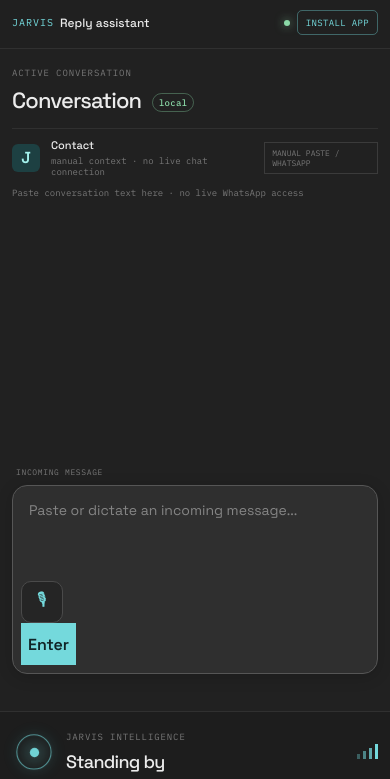
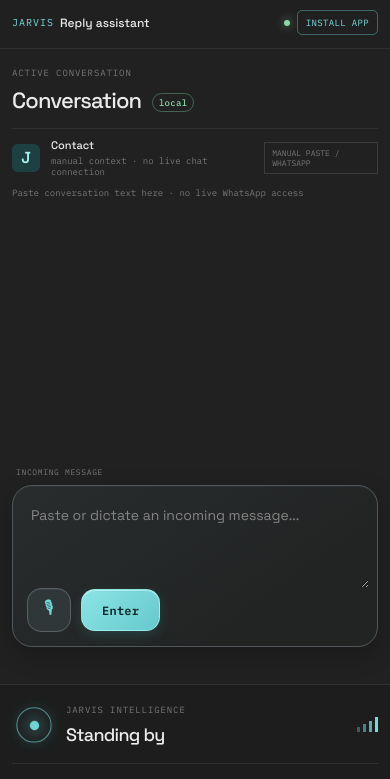
Before and after one commit to jonathanolum415-lab/jarvis-reply-assistant, a website built with Vite: page index.html in a window 390 px wide. Shown: the part 62-841 px from the top of the page. Built offline with nearby package versions, Linux system fonts and the light colour scheme; files whose address does not match are found by name.

Commit message:
Polish message composer and microphone layout

```diff
--- a/styles.css
+++ b/styles.css
@@ -185,19 +185,19 @@ button:focus-visible, input:focus-visible, textarea:focus-visible { outline: 2px
 
 .composer-wrap { width: min(var(--content-width), calc(100% - 48px)); margin: 0 auto; padding: 0 0 19px; }
 .composer-label { align-items: center; gap: 7px; margin: 0 0 8px 4px; color: var(--faint); font-size: 8px; letter-spacing: .08em; text-transform: uppercase; }
-.composer { overflow: hidden; border: 1px solid #565656; border-radius: 15px; background: var(--surface-soft); box-shadow: 0 3px 16px rgba(0, 0, 0, .16); transition: border-color .2s, box-shadow .2s; }
-.composer:focus-within { border-color: rgba(116, 217, 220, .7); box-shadow: 0 0 0 3px rgba(116, 217, 220, .08); }
-textarea { display: block; width: 100%; padding: 14px 16px 10px; resize: none; color: var(--text); background: transparent; border: 0; outline: 0; font-size: 14px; line-height: 1.55; }
+.composer { overflow: hidden; border: 1px solid #50585b; border-radius: 20px; background: linear-gradient(145deg, #292c2d, #222424 72%); box-shadow: 0 8px 24px rgba(0, 0, 0, .22), inset 0 1px rgba(255, 255, 255, .035); transition: border-color .2s, box-shadow .2s, transform .2s; }
+.composer:focus-within { border-color: rgba(116, 217, 220, .78); box-shadow: 0 0 0 3px rgba(116, 217, 220, .1), 0 10px 28px rgba(0, 0, 0, .25); }
+textarea { display: block; width: 100%; min-height: 102px; padding: 18px 18px 14px; resize: vertical; color: var(--text); background: transparent; border: 0; outline: 0; font-size: 14px; line-height: 1.65; }
 textarea::placeholder, input::placeholder { color: #858585; }
-.composer-actions { justify-content: flex-start; padding: 6px 8px 8px; }
-.composer-left-actions { width: 100%; justify-content: flex-start; }
+.composer-actions { justify-content: flex-start; padding: 0 14px 14px; }
+.composer-left-actions { display: flex; width: 100%; align-items: center; justify-content: flex-start; gap: 10px; }
 .composer-input-row { display: flex; align-items: stretch; gap: 8px; padding-right: 8px; }
 .composer-input-row textarea { min-width: 0; flex: 1; }
-.dictation-button { width: 42px; height: 42px; flex: 0 0 42px; align-self: center; display: grid; place-items: center; color: var(--accent); background: #252525; border: 1px solid #4a4a4a; border-radius: 10px; cursor: pointer; font-size: 17px; transition: .2s; }
-.dictation-button:hover, .dictation-button.listening { color: var(--accent-strong); background: #164144; border-color: var(--accent); box-shadow: 0 0 0 3px rgba(116, 217, 220, .08); }
+.dictation-button { width: 44px; height: 44px; flex: 0 0 44px; display: grid; place-items: center; color: var(--accent); background: #303738; border: 1px solid #566365; border-radius: 14px; cursor: pointer; font-size: 17px; box-shadow: inset 0 1px rgba(255, 255, 255, .06); transition: .2s; }
+.dictation-button:hover, .dictation-button.listening { color: var(--accent-strong); background: #164144; border-color: var(--accent); box-shadow: 0 0 0 3px rgba(116, 217, 220, .1); }
 .dictation-button:disabled { opacity: .45; cursor: not-allowed; }
-.primary-button { color: var(--accent-ink); background: var(--accent); border: 1px solid var(--accent); font-weight: 600; }
-.primary-button:hover { background: var(--accent-strong); transform: translateY(-1px); }
+.primary-button { min-height: 44px; padding: 0 20px; color: #102526; background: linear-gradient(135deg, #8ce4e5, #65c9cc); border: 1px solid rgba(186, 255, 255, .45); border-radius: 14px; cursor: pointer; font: 600 12px var(--mono); letter-spacing: .02em; box-shadow: 0 4px 12px rgba(73, 195, 198, .17), inset 0 1px rgba(255, 255, 255, .38); transition: .2s; }
+.primary-button:hover { background: linear-gradient(135deg, #a0f1f1, #73d8da); box-shadow: 0 6px 17px rgba(73, 195, 198, .25); transform: translateY(-1px); }
 .primary-button:disabled { opacity: .55; cursor: wait; transform: none; }
 .shortcut { color: var(--faint); font-size: 9px; }
 .voice-status { min-height: 16px; margin: 7px 4px 0; color: var(--accent); font: 9px var(--mono); line-height: 1.5; }
@@ -294,7 +294,7 @@ textarea::placeholder, input::placeholder { color: #858585; }
   .new-chat-button { top: calc(8px + env(safe-area-inset-top)); right: 10px; }
   .conversation-heading, .conversation-meta, .integration-note, .message-stream, .composer-wrap { width: calc(100% - 20px); }
   .composer-actions { padding-inline: 6px; }
-  .dictation-button { width: 40px; flex-basis: 40px; }
+  .dictation-button { width: 42px; flex-basis: 42px; }
   .message-author { font-size: 10px; }
 }
 @media (prefers-reduced-motion: reduce) {
```
